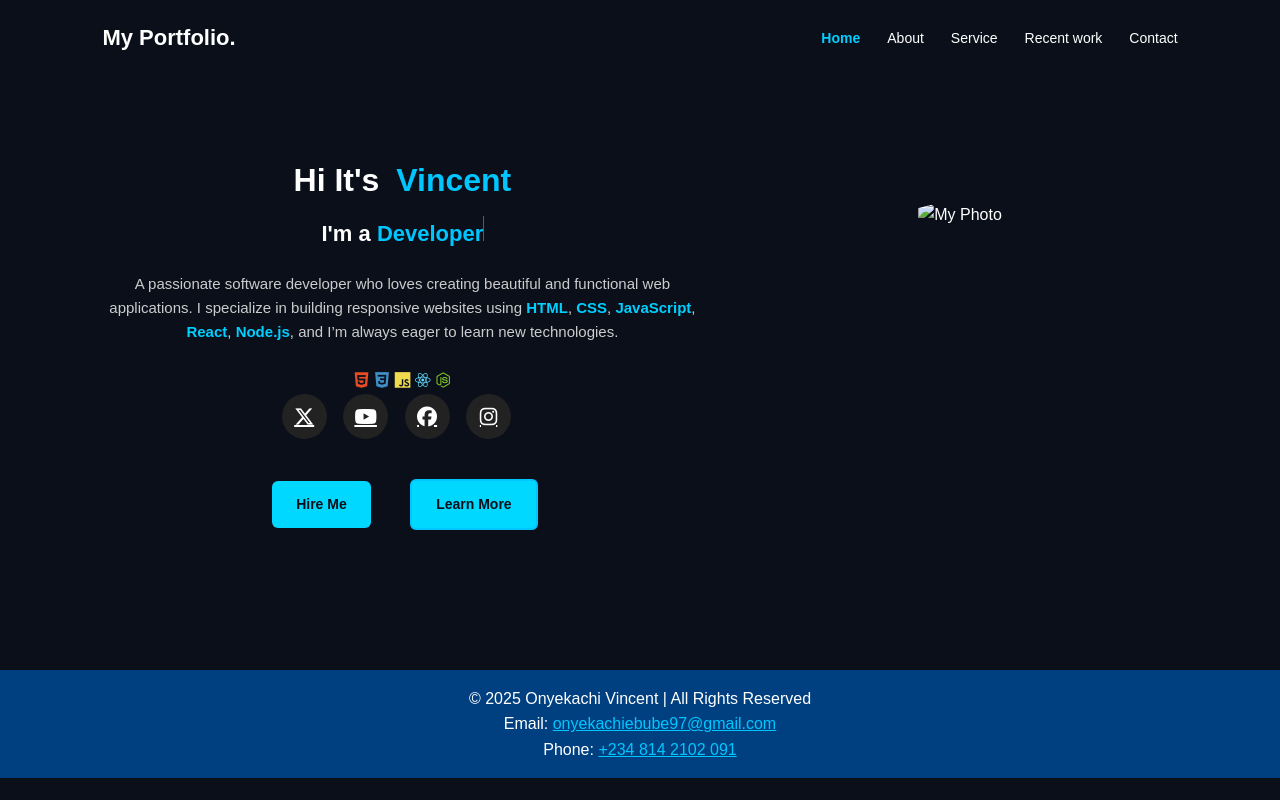
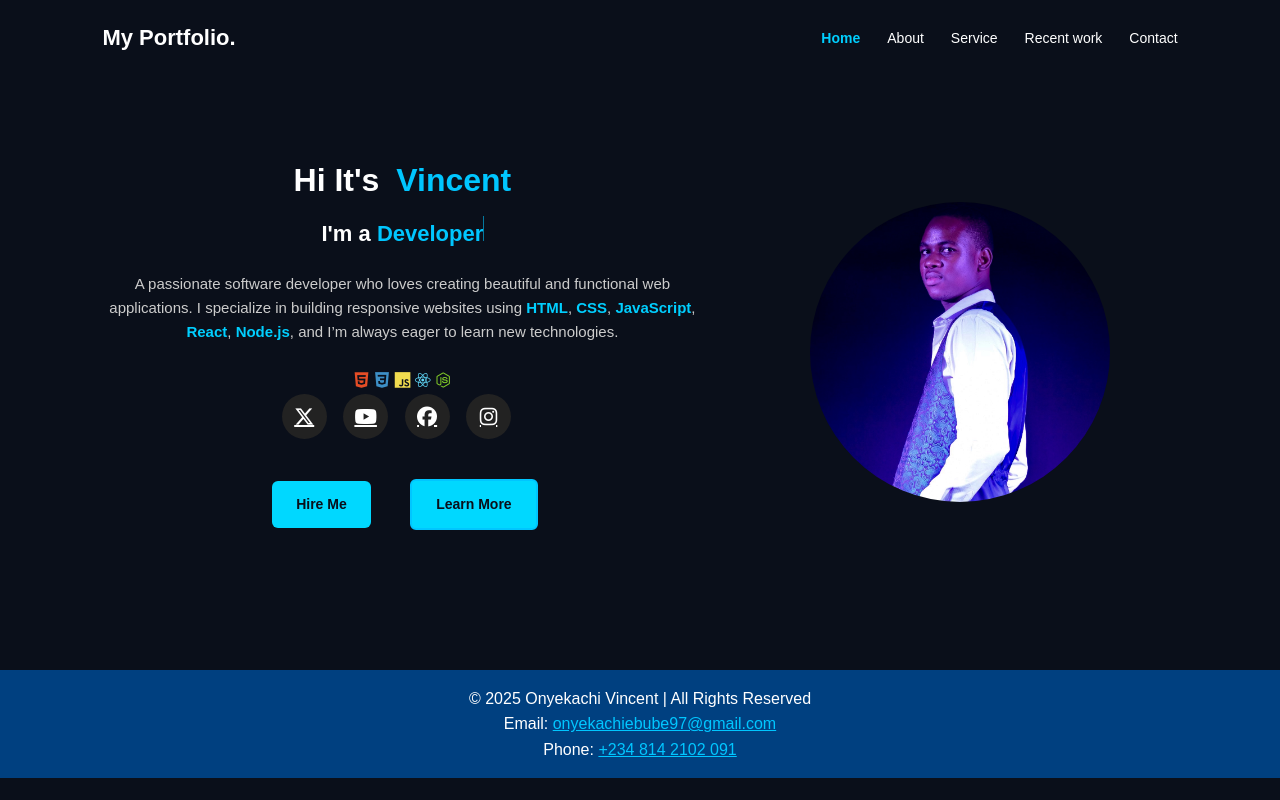
Before and after one commit to Ebuzi-sudo/Onyekachi-Vincent-Ebube, a plain HTML site: page index.html in a window 1280 px wide. Drawn offline with nearby package versions, Linux system fonts and the light colour scheme.

Commit message:
Update index.html

```diff
--- a/index.html
+++ b/index.html
@@ -80,7 +80,7 @@
 
   <!-- Profile Picture (right side) -->
   <div class="profile-pic">
-    <img src="img/one.jpg" alt="My Photo">
+    <img src="one.jpg" alt="My Photo">
   </div>
 </section>
 
@@ -97,4 +97,5 @@
   <link rel="stylesheet" href="https://cdn.jsdelivr.net/gh/devicons/devicon@v2.15.1/devicon.min.css">
 
 </body>
+
 </html>
```
